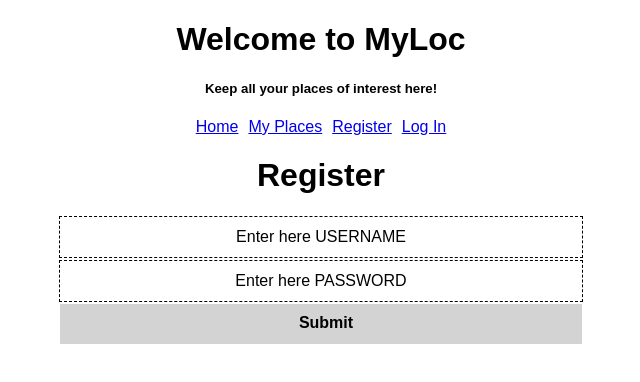
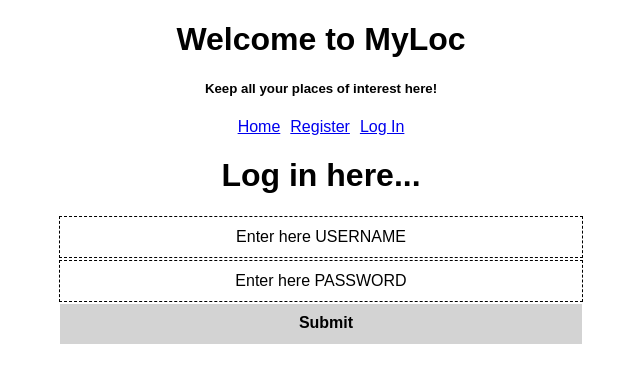
Before and after one commit to mirchev1977/MyLoc, a React (Create React App) app in the folder client/react/my-loc/: page /users/login in a window 1280 px wide. Shown: the top 382 px of the page, without its empty margins (319-959 px from the left). Built offline with nearby package versions, Linux system fonts and the light colour scheme; what google-maps-react would draw is missing.

Commit message:
show my places only to registered users

```diff
--- a/client/react/my-loc/src/components/common/Header.js
+++ b/client/react/my-loc/src/components/common/Header.js
@@ -15,6 +15,7 @@ class Header extends Component {
         let loginLink;
         let logoutLink;
         let listAllUsersLink;
+        let myPlaces;
         if ( common.loggedIn[ 'ID' ] || localStorage.getItem( 'LOGGEDIN_ID' ) ) {
             let userName = common.loggedIn.USERNAME || localStorage.getItem( 'LOGGEDIN_USERNAME' );
             let role = common.loggedIn.ROLE || localStorage.getItem( 'LOGGEDIN_ROLE' );
@@ -23,6 +24,7 @@ class Header extends Component {
             if ( common.loggedIn[ 'ROLE' ] === 'ADMIN' || localStorage.getItem( 'LOGGEDIN_ROLE' ) === 'ADMIN') {
                 listAllUsersLink = <Link to='/users/all' className="header_link">List All Users</Link>
             }
+            myPlaces = <Link to='/myplaces' className="header_link">My Places</Link>;
         } else {
             registerLink = <Link to='/users/register' className="header_link">Register</Link>;
             loginLink    = <Link to='/users/login' className="header_link">Log In</Link>;
@@ -32,7 +34,7 @@ class Header extends Component {
                 <h1>Welcome to MyLoc</h1>
                 <h5>Keep all your places of interest here!</h5>
                 <Link to='/' className="header_link">Home</Link>
-                <Link to='/myplaces' className="header_link">My Places</Link>
+                { myPlaces }
                 { listAllUsersLink }
                 { registerLink }
                 { loginLink }
--- a/client/react/my-loc/src/components/users/LogIn.js
+++ b/client/react/my-loc/src/components/users/LogIn.js
@@ -95,7 +95,7 @@
     render () {
         return (
             <div className="register">
-                <h1>Register</h1>
+                <h1>Log in here...</h1>
                 <DataField type="text"
                     name="USERNAME"
                     id={ 'NEW' }
```
Also changed, not shown: 1 other file (tests, documents, lock files or other folders).
